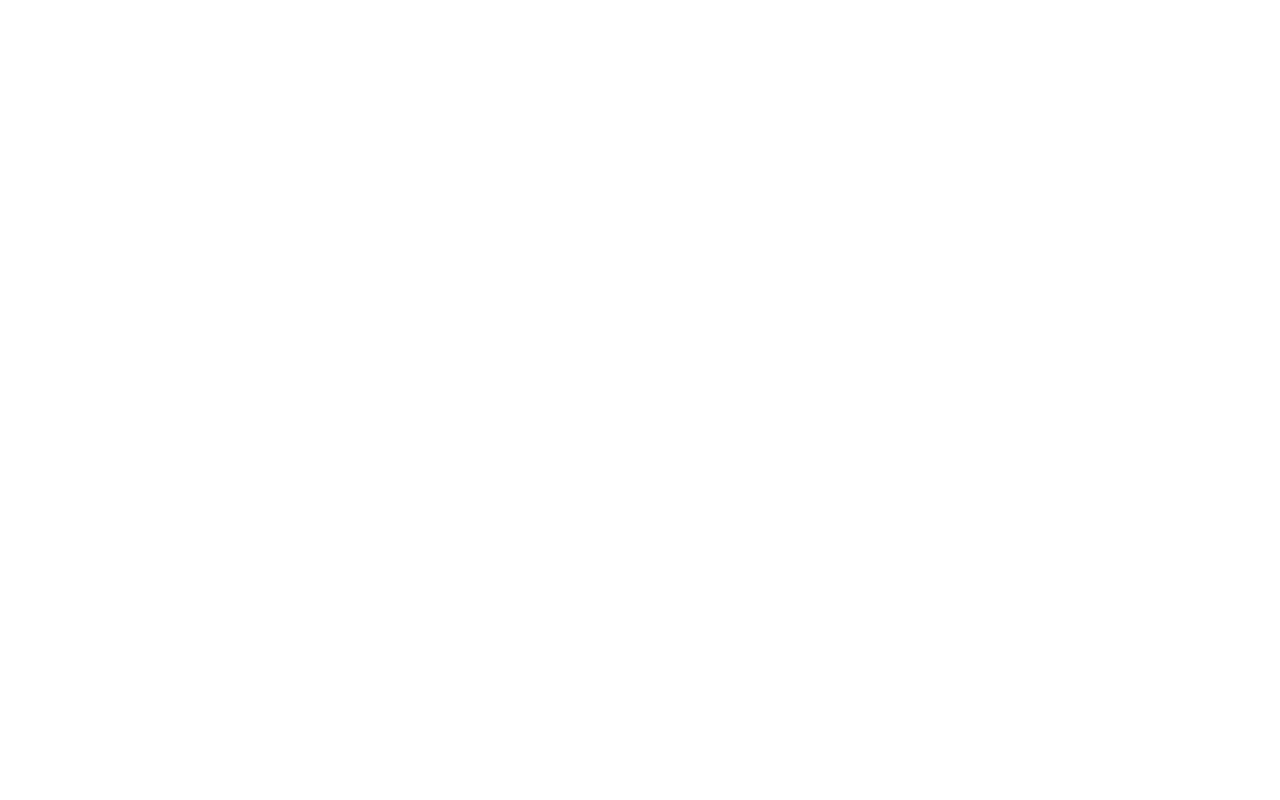
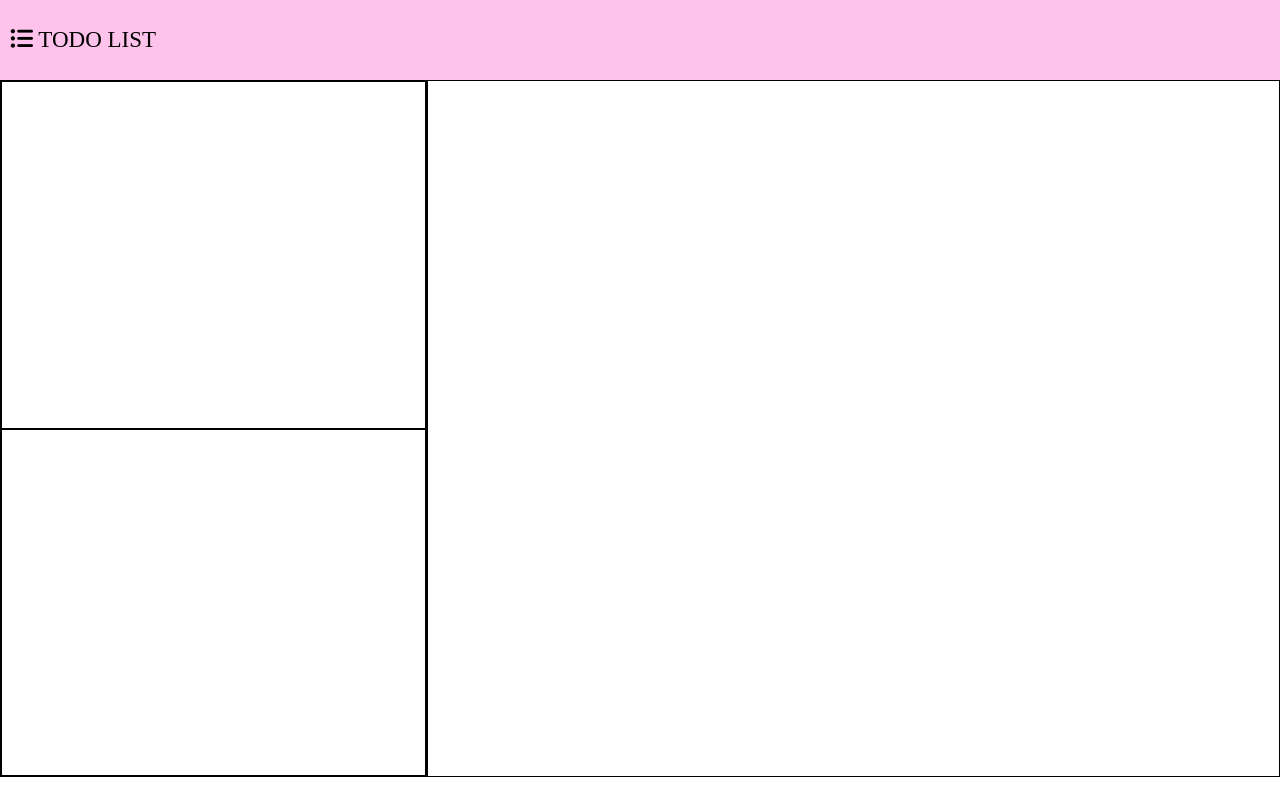
Before and after one commit to Swai15/Todo-List, a website built with webpack: page dist/index.html in a window 1280 px wide. Built offline with nearby package versions, Linux system fonts and the light colour scheme.

Commit message:
Layout structure of app

```diff
--- a/src/style.css
+++ b/src/style.css
@@ -0,0 +1,38 @@
+:root {
+  --header-height: 80px;
+}
+
+* {
+  margin: 0;
+}
+
+.header {
+  height: var(--header-height);
+  width: 100vw;
+  background-color: rgb(255, 194, 235);
+  display: grid;
+  align-items: center;
+  padding-left: 10px;
+}
+
+.header p {
+  font-size: 23px;
+}
+
+.main-container {
+  display: grid;
+  height: calc(100vh - (var(--header-height) + 23px));
+  grid-template-columns: 1fr 2fr;
+}
+
+.container {
+  border: 1px black solid;
+}
+
+.left-container {
+  display: grid;
+}
+
+.subcontainer {
+  border: 1px black solid;
+}
--- a/webpack.config.js
+++ b/webpack.config.js
@@ -3,7 +3,7 @@ const path = require('path');
 module.exports = {
   entry: './src/index.js',
   output: {
-    filename: 'main.js',
+    filename: '[name].bundle.js',
     path: path.resolve(__dirname,'dist'),
   },
   mode: "development"
```
Also changed, not shown: dist/index.html.
